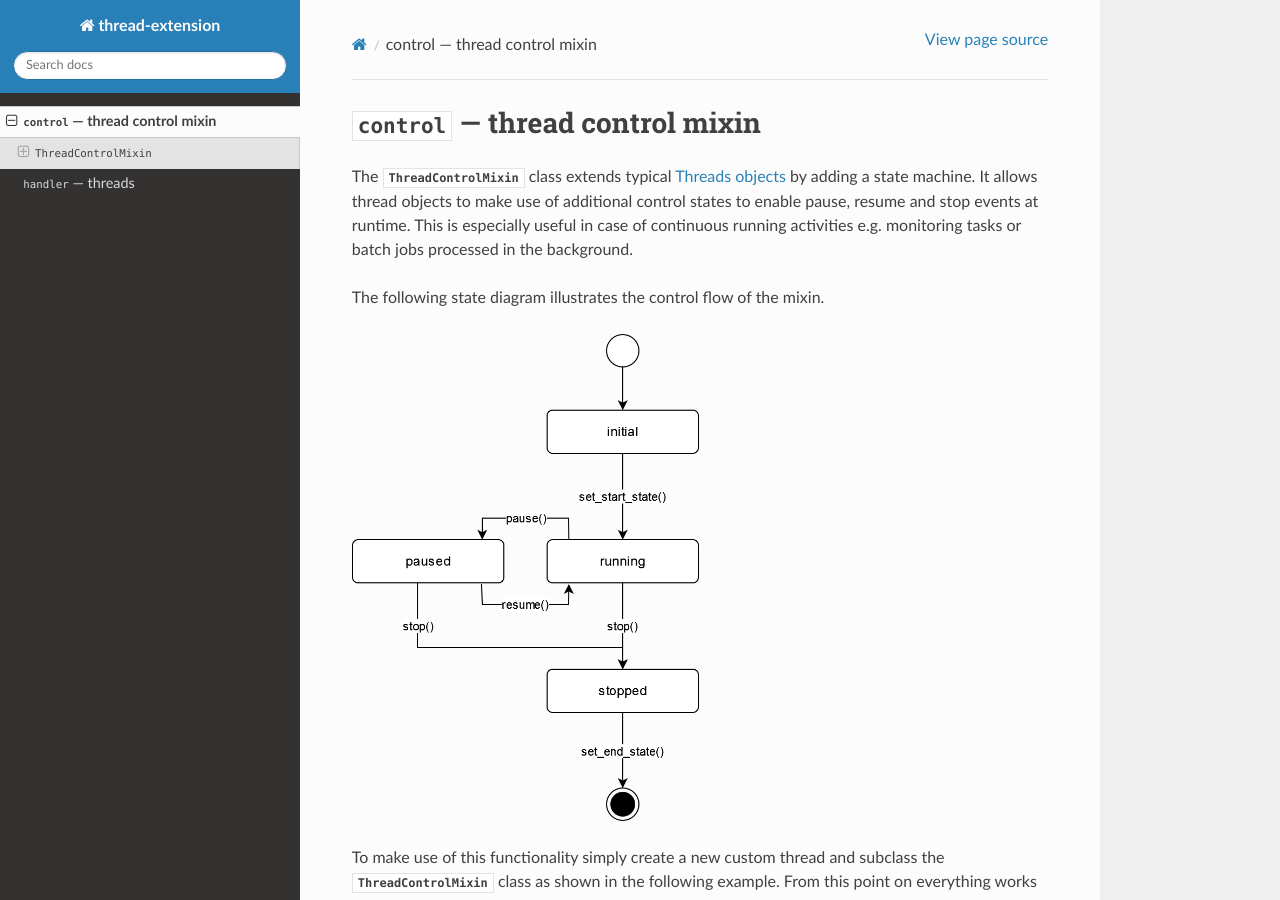
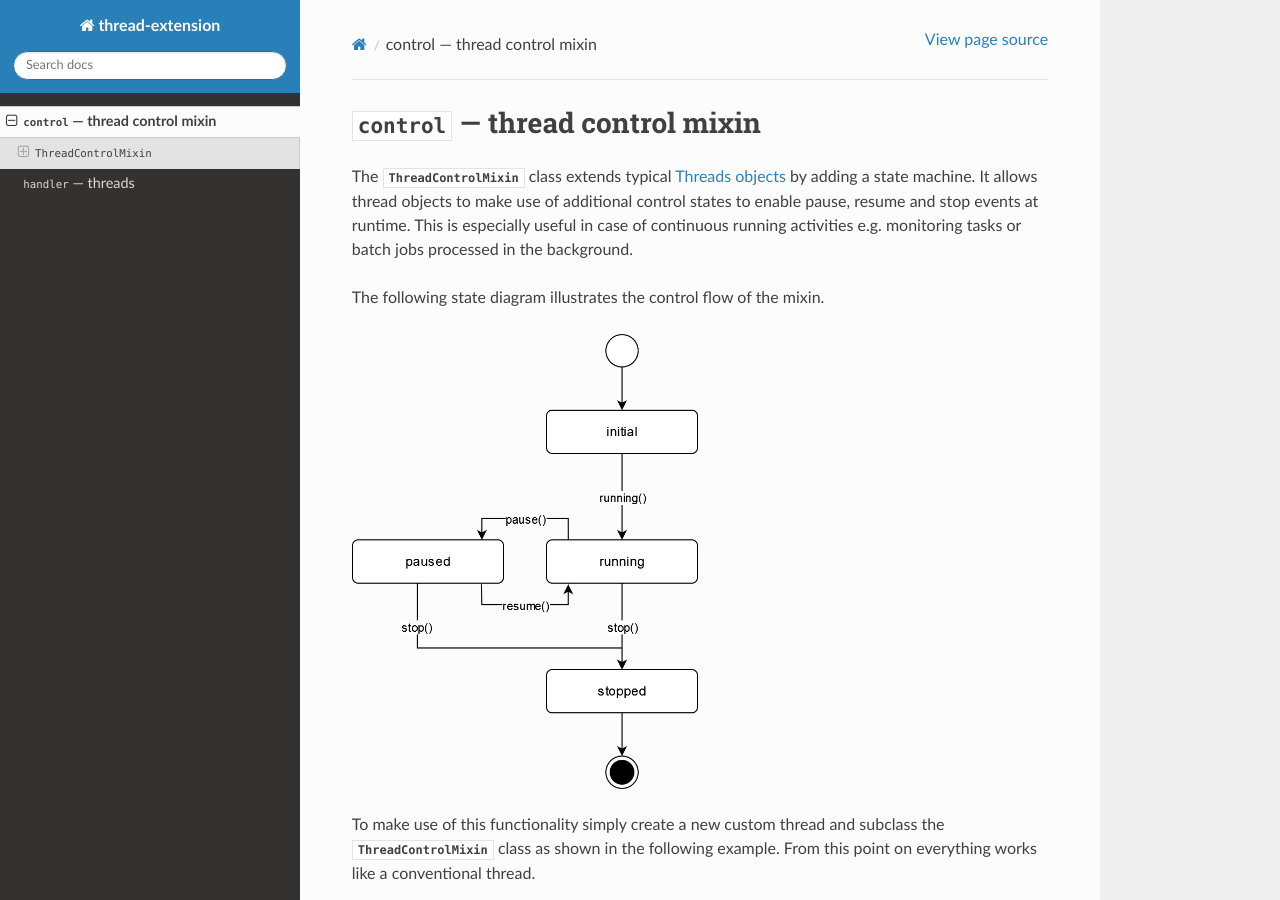
Before and after one commit to bauerch/thread-extension, a Sphinx documentation site: the page built from docs/control.rst, in a window 1280 px wide and 900 px high. Built offline with Sphinx 7.4.7 and the Read the Docs theme 2.0.0, drawn with Linux system fonts in a browser that asks for light colours.

Commit message:
Update state diagram

```diff
--- a/docs/control.rst
+++ b/docs/control.rst
@@ -13,7 +13,7 @@ batch jobs processed in the background.
 
 The following state diagram illustrates the control flow of the mixin.
 
-.. image:: resources/state_diagram_thread_control_mixin.png
+.. image:: _static/state_diagram_thread_control_mixin.png
   :scale: 54%
   :alt: State Diagram
 
```
Also changed, not shown: docs/_static/state_diagram_thread_control_mixin.png (added), docs/resources/state_diagram_thread_control_mixin.png (deleted), 2 other files.
